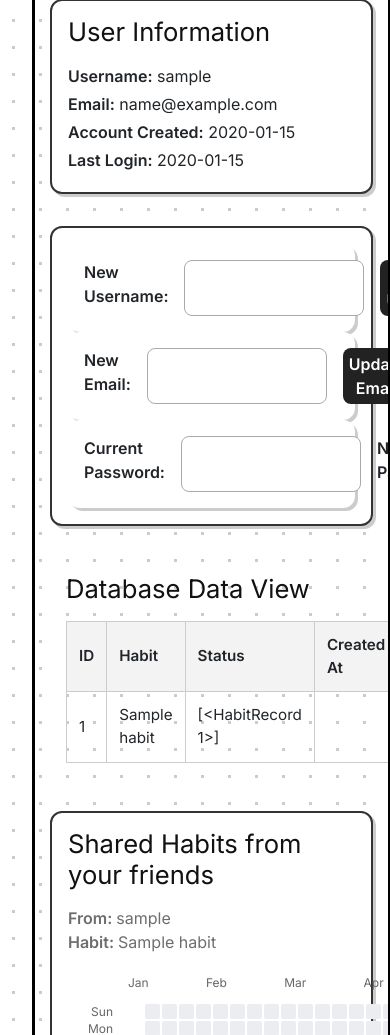
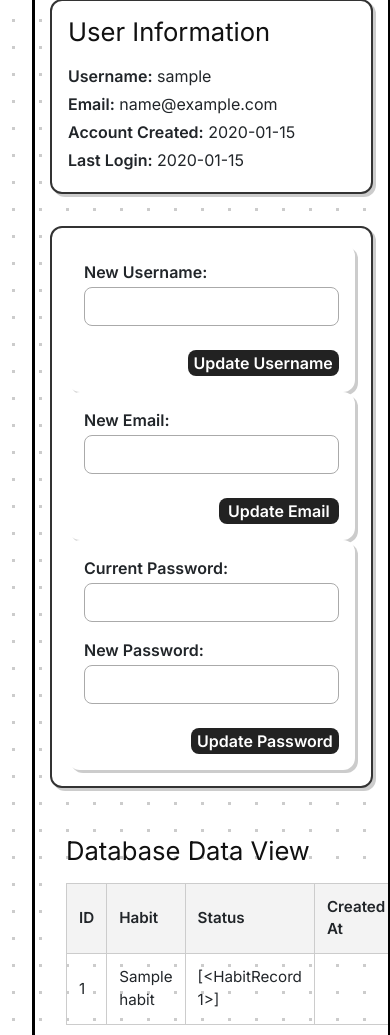
Before and after one commit to fifibox/habit-tracker, a Flask app: page /profile in a window 390 px wide. Shown: the part 209-1244 px from the top of the page. Run offline with Flask 3, Linux system fonts and the light colour scheme; a user stored in the database is signed in; tables that the repository leaves empty hold one stand-in row (values such as "Sample post").

Commit message:
The responsive style has been modified to solve the problem of some buttons overflowing the border on a small screen

```diff
--- a/habit_tracker/app/static/css/profile.css
+++ b/habit_tracker/app/static/css/profile.css
@@ -199,3 +199,32 @@ table tr:nth-child(even) {
         padding: 1rem;
     }
 }
+
+@media (max-width: 700px) {
+  .profile-container form {
+    display: flex;
+    flex-direction: column;
+    align-items: stretch;
+    gap: 0.5rem;
+  }
+  .profile-container form .form-group {
+    display: flex;
+    flex-direction: column;
+    width: 100%;
+    margin-bottom: 0.5rem;
+  }
+  .profile-container form label {
+    width: 100%;
+    margin-bottom: 0.2rem;
+  }
+  .profile-container form input {
+    width: 100%;
+    box-sizing: border-box;
+  }
+  .profile-container form button {
+    width: auto;
+    min-width: 120px;
+    align-self: flex-end;
+    margin-top: 0.5rem;
+  }
+}
--- a/habit_tracker/app/templates/profile.html
+++ b/habit_tracker/app/templates/profile.html
@@ -42,8 +42,10 @@
         <section class="profile-container">
             <form action="/update_username" method="POST">
                 <input type="hidden" name="csrf_token" value="{{ csrf_token() }}">
+                <div class="form-group">
                     <label for="new-username">New Username:</label>
                     <input type="text" id="new-username" name="new_username" required>
+                </div>
                 <button type="submit">Update Username</button>
                 {% with messages = get_flashed_messages(with_categories=true, category_filter=['profile', 'profile_error']) %}
                     {% if messages %}
@@ -57,8 +59,10 @@
             </form>
             <form action="/update_email" method="POST">
                 <input type="hidden" name="csrf_token" value="{{ csrf_token() }}">
+                <div class="form-group">
                     <label for="new-email">New Email:</label>
                     <input type="email" id="new-email" name="new_email" required>
+                </div>
                 <button type="submit">Update Email</button>
 
                 {% with messages = get_flashed_messages(with_categories=true, category_filter=['profile', 'profile_error']) %}
@@ -74,10 +78,14 @@
             </form>
             <form action="/update_password" method="POST">
                 <input type="hidden" name="csrf_token" value="{{ csrf_token() }}">
+                <div class="form-group">
                     <label for="current-password">Current Password:</label>
                     <input type="password" id="current-password" name="current_password" required>
+                </div>
+                <div class="form-group">
                     <label for="new-password">New Password:</label>
                     <input type="password" id="new-password" name="new_password" required>
+                </div>
                 <button type="submit">Update Password</button>
                 {% with messages = get_flashed_messages(with_categories=true, category_filter=['profile', 'profile_error']) %}
                     {% if messages %}
@@ -133,7 +141,7 @@
     <script>
         var sharedHabitsData = {{ shared_habits_data|tojson|safe }};
         var year = new Date().getFullYear();
-        var colors = ['#4caf50', '#2196f3', '#ff9800', '#e91e63', '#9c27b0']; // 你可以自定义
+        var colors = ['#4caf50', '#2196f3', '#ff9800', '#e91e63', '#9c27b0'];
 
         // Move the transformation function outside the loop
         function recordsArrayToMap(records) {
```
Lines whose indentation alone changed are shown as unchanged.
